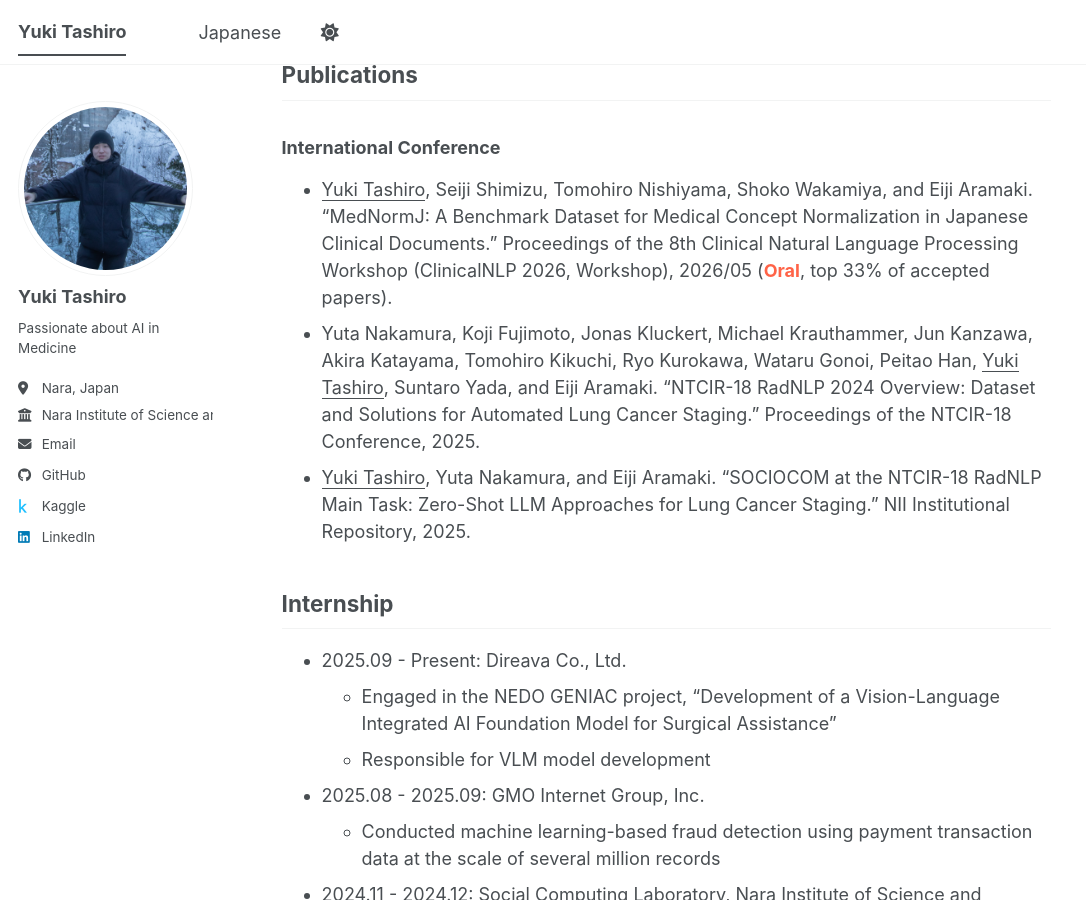
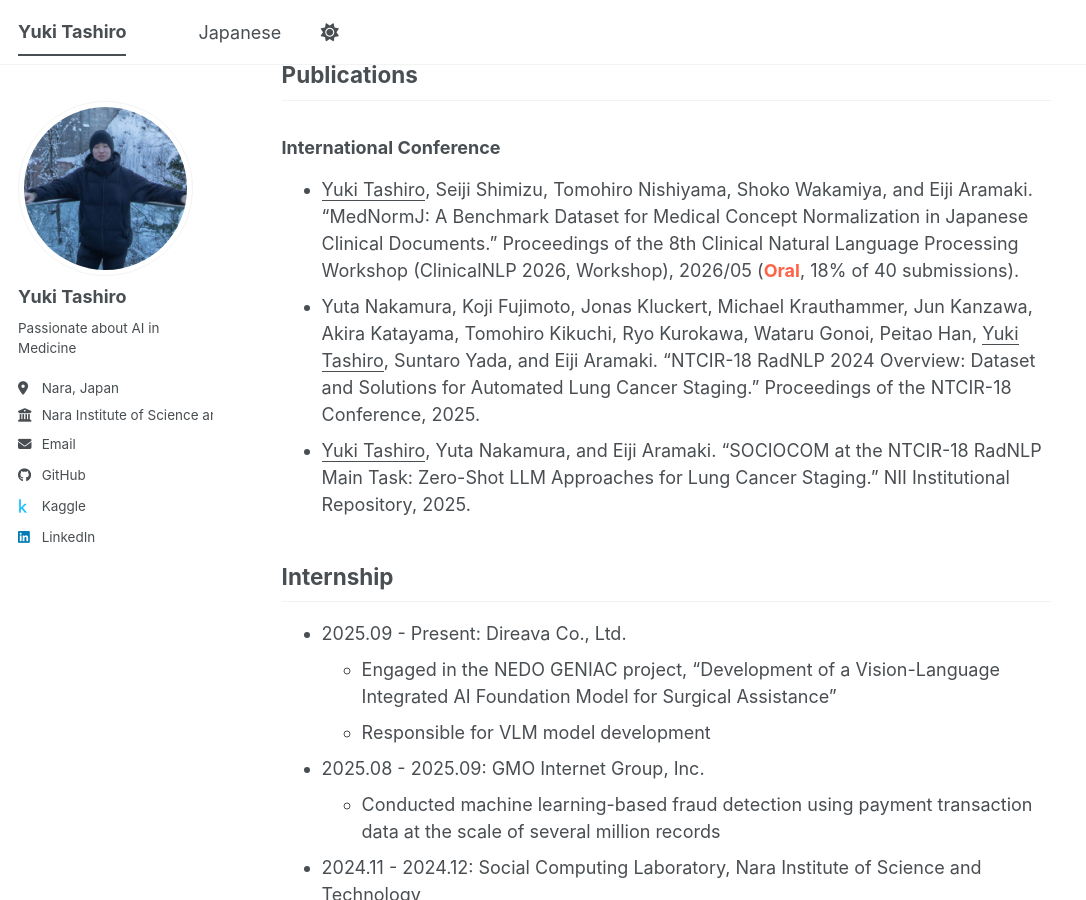
Before and after one commit to yuki-tashiro/yuki-tashiro.github.io, a Jekyll site: the page built from _pages/about.md, in a window 1280 px wide and 900 px high, scrolled down 1020 px. Shown: the whole window, without its empty margins (0-1086 px from the left). Built offline with Jekyll 4.4.1, drawn with Linux system fonts in a browser that asks for light colours; a script bundle is joined from its source files by our own code; library files that are not in the unit come from our copies.

Commit message:
Revise publication information for ClinicalNLP 2026
Updated publication details for Yuki Tashiro's paper.

```diff
--- a/_pages/about.md
+++ b/_pages/about.md
@@ -37,7 +37,7 @@
 ## Publications
 
 ### International Conference
-* <u>Yuki Tashiro</u>, Seiji Shimizu, Tomohiro Nishiyama, Shoko Wakamiya, and Eiji Aramaki. "MedNormJ: A Benchmark Dataset for Medical Concept Normalization in Japanese Clinical Documents." Proceedings of the 8th Clinical Natural Language Processing Workshop (ClinicalNLP 2026, Workshop), 2026/05 (<span style="color: tomato; ">**Oral**</span>, top 33% of accepted papers).
+* <u>Yuki Tashiro</u>, Seiji Shimizu, Tomohiro Nishiyama, Shoko Wakamiya, and Eiji Aramaki. "MedNormJ: A Benchmark Dataset for Medical Concept Normalization in Japanese Clinical Documents." Proceedings of the 8th Clinical Natural Language Processing Workshop (ClinicalNLP 2026, Workshop), 2026/05 (<span style="color: tomato; ">**Oral**</span>, 18% of 40 submissions).
 * Yuta Nakamura, Koji Fujimoto, Jonas Kluckert, Michael Krauthammer, Jun Kanzawa, Akira Katayama, Tomohiro Kikuchi, Ryo Kurokawa, Wataru Gonoi, Peitao Han, <u>Yuki Tashiro</u>, Suntaro Yada, and Eiji Aramaki. "NTCIR-18 RadNLP 2024 Overview: Dataset and Solutions for Automated Lung Cancer Staging." Proceedings of the NTCIR-18 Conference, 2025.
 * <u>Yuki Tashiro</u>, Yuta Nakamura, and Eiji Aramaki. "SOCIOCOM at the NTCIR-18 RadNLP Main Task: Zero-Shot LLM Approaches for Lung Cancer Staging." NII Institutional Repository, 2025.
 
```
